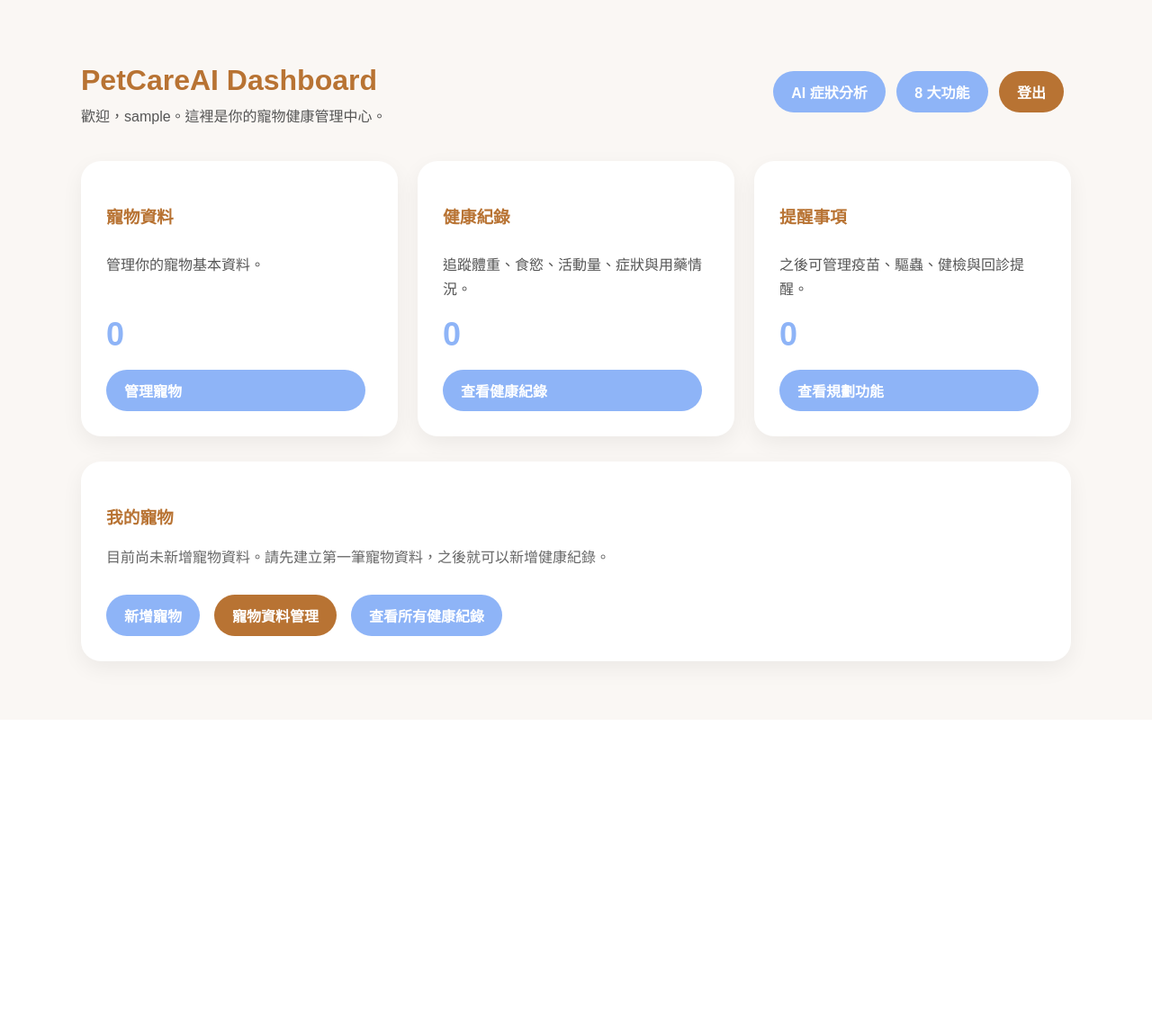
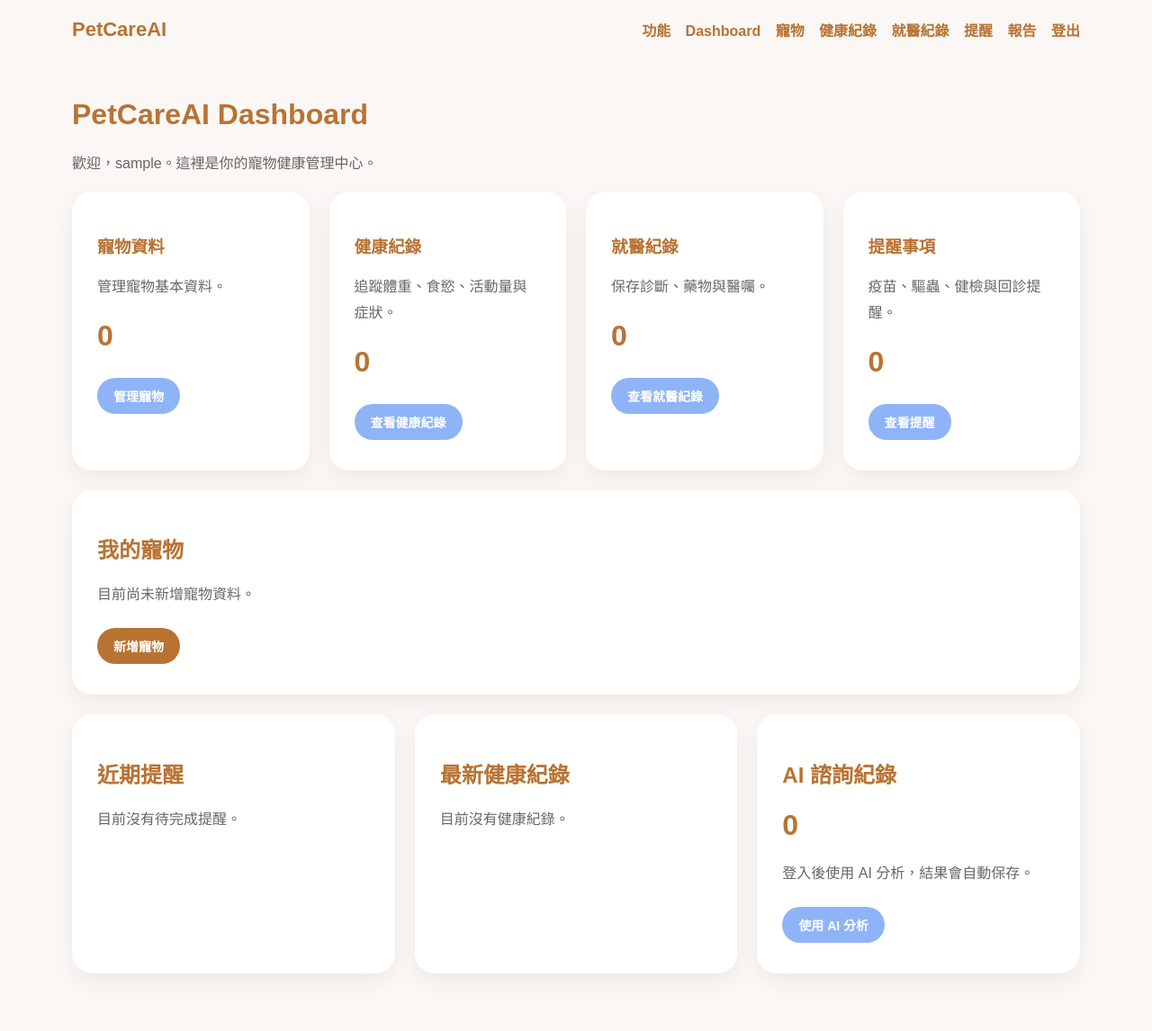
Before and after one commit to carol651104/PetCareAI, a Flask app: page /dashboard in a window 1280 px wide. Shown: the whole page at 90% size. Before the commit the page ends 756 px from the top, so only its background shows below. Run offline with Flask 3, Linux system fonts and the light colour scheme; the visitor is signed in with stand-in values (Sample User, id 1); data that the repository does not hold is empty.

Commit message:
Update dashboard.html

```diff
--- a/templates/dashboard.html
+++ b/templates/dashboard.html
@@ -1,220 +1,99 @@
-<!DOCTYPE html>
-<html lang="zh-Hant">
-<head>
-    <meta charset="UTF-8">
-    <title>Dashboard - PetCareAI</title>
+{% extends "base.html" %}
 
-    <style>
-        body {
-            margin: 0;
-            font-family: "Microsoft JhengHei", sans-serif;
-            background: #faf7f4;
-            color: #222;
-        }
+{% block title %}Dashboard - PetCareAI{% endblock %}
 
-        .container {
-            max-width: 1100px;
-            margin: auto;
-            padding: 50px 24px;
-        }
+{% block content %}
 
-        .topbar {
-            display: flex;
-            justify-content: space-between;
-            align-items: center;
-            margin-bottom: 34px;
-        }
+<h1>PetCareAI Dashboard</h1>
+<p class="muted">歡迎，{{ current_user.username }}。這裡是你的寵物健康管理中心。</p>
 
-        h1 {
-            color: #b87333;
-            margin-bottom: 8px;
-        }
-
-        h3 {
-            color: #b87333;
-        }
-
-        .subtitle {
-            color: #555;
-            line-height: 1.8;
-        }
-
-        .btn {
-            display: inline-block;
-            padding: 11px 20px;
-            background: #8eb4f7;
-            color: white;
-            border-radius: 999px;
-            text-decoration: none;
-            font-weight: bold;
-            margin-right: 8px;
-            margin-top: 8px;
-        }
-
-        .btn:hover {
-            background: #75a1ef;
-            color: white;
-        }
-
-        .btn-brown {
-            background: #b87333;
-        }
-
-        .btn-brown:hover {
-            background: #9f622c;
-        }
-
-        .grid {
-            display: grid;
-            grid-template-columns: repeat(3, 1fr);
-            gap: 22px;
-            margin-top: 28px;
-        }
-
-        .card {
-            background: white;
-            padding: 28px;
-            border-radius: 22px;
-            box-shadow: 0 8px 24px rgba(0,0,0,0.06);
-            min-height: 190px;
-            display: flex;
-            flex-direction: column;
-        }
-
-        .card h3 {
-            margin-bottom: 12px;
-        }
-
-        .card p {
-            line-height: 1.7;
-            color: #555;
-        }
-
-        .number {
-            font-size: 36px;
-            font-weight: bold;
-            color: #8eb4f7;
-            margin-top: auto;
-            margin-bottom: 10px;
-        }
-
-        .section {
-            background: white;
-            padding: 28px;
-            border-radius: 22px;
-            box-shadow: 0 8px 24px rgba(0,0,0,0.06);
-            margin-top: 28px;
-        }
-
-        .pet-list {
-            margin-top: 16px;
-            line-height: 1.9;
-        }
-
-        .pet-item {
-            background: #f6f8ff;
-            padding: 14px 18px;
-            border-radius: 14px;
-            margin-bottom: 10px;
-        }
-
-        .pet-item a {
-            color: #b87333;
-            font-weight: bold;
-            text-decoration: none;
-        }
-
-        .quick-actions {
-            margin-top: 18px;
-            display: flex;
-            flex-wrap: wrap;
-            gap: 8px;
-        }
-
-        .hint {
-            color: #666;
-            line-height: 1.8;
-        }
-
-        @media (max-width: 800px) {
-            .topbar {
-                display: block;
-            }
-
-            .grid {
-                grid-template-columns: 1fr;
-            }
-        }
-    </style>
-</head>
-
-<body>
-
-<div class="container">
-    <div class="topbar">
-        <div>
-            <h1>PetCareAI Dashboard</h1>
-            <div class="subtitle">
-                歡迎，{{ current_user.username }}。這裡是你的寵物健康管理中心。
-            </div>
-        </div>
-
-        <div>
-            <a class="btn" href="/">AI 症狀分析</a>
-            <a class="btn" href="/features">8 大功能</a>
-            <a class="btn btn-brown" href="/logout">登出</a>
-        </div>
-    </div>
-
-    <div class="grid">
+<div class="grid-4">
     <div class="card">
         <h3>寵物資料</h3>
-            <p>管理你的寵物基本資料。</p>
-            <div class="number">{{ pet_count }}</div>
+        <p class="muted">管理寵物基本資料。</p>
+        <h1>{{ pet_count }}</h1>
         <a class="btn" href="/pets">管理寵物</a>
     </div>
 
     <div class="card">
         <h3>健康紀錄</h3>
-            <p>追蹤體重、食慾、活動量、症狀與用藥情況。</p>
-            <div class="number">{{ total_health_records }}</div>
+        <p class="muted">追蹤體重、食慾、活動量與症狀。</p>
+        <h1>{{ total_health_records }}</h1>
         <a class="btn" href="/health-records">查看健康紀錄</a>
     </div>
 
     <div class="card">
+        <h3>就醫紀錄</h3>
+        <p class="muted">保存診斷、藥物與醫囑。</p>
+        <h1>{{ total_medical_records }}</h1>
+        <a class="btn" href="/medical-records">查看就醫紀錄</a>
+    </div>
+
+    <div class="card">
         <h3>提醒事項</h3>
-            <p>之後可管理疫苗、驅蟲、健檢與回診提醒。</p>
-            <div class="number">0</div>
-            <a class="btn" href="/features">查看規劃功能</a>
+        <p class="muted">疫苗、驅蟲、健檢與回診提醒。</p>
+        <h1>{{ total_reminders }}</h1>
+        <a class="btn" href="/reminders">查看提醒</a>
     </div>
 </div>
 
-    <div class="section">
-        <h3>我的寵物</h3>
+<div class="card">
+    <h2>我的寵物</h2>
 
     {% if pets %}
-            <div class="pet-list">
         {% for pet in pets %}
-                    <div class="pet-item">
-                        {{ pet.name }}｜{{ pet.species }}｜
-                        <a href="/pets/{{ pet.id }}">查看詳細資料</a>
-                        ｜<a href="/pets/{{ pet.id }}/health/add">新增健康紀錄</a>
+            <div class="record">
+                {{ pet.name }}｜{{ pet.species }}
+                <br>
+                <a class="btn" href="/pets/{{ pet.id }}">查看詳細資料</a>
+                <a class="btn btn-green" href="/pets/{{ pet.id }}/health/add">新增健康紀錄</a>
+                <a class="btn" href="/pets/{{ pet.id }}/medical/add">新增就醫紀錄</a>
+                <a class="btn btn-brown" href="/pets/{{ pet.id }}/reminder/add">新增提醒</a>
             </div>
         {% endfor %}
-            </div>
     {% else %}
-            <p class="hint">
-                目前尚未新增寵物資料。請先建立第一筆寵物資料，之後就可以新增健康紀錄。
-            </p>
+        <p class="muted">目前尚未新增寵物資料。</p>
     {% endif %}
 
-        <div class="quick-actions">
-            <a class="btn" href="/pets/add">新增寵物</a>
-            <a class="btn btn-brown" href="/pets">寵物資料管理</a>
-            <a class="btn" href="/health-records">查看所有健康紀錄</a>
+    <a class="btn btn-brown" href="/pets/add">新增寵物</a>
 </div>
+
+<div class="grid-3">
+    <div class="card">
+        <h2>近期提醒</h2>
+        {% if upcoming_reminders %}
+            {% for reminder in upcoming_reminders %}
+                <div class="record">
+                    {{ reminder.pet.name }}｜{{ reminder.reminder_type }}<br>
+                    日期：{{ reminder.reminder_date }}
+                </div>
+            {% endfor %}
+        {% else %}
+            <p class="muted">目前沒有待完成提醒。</p>
+        {% endif %}
+    </div>
+
+    <div class="card">
+        <h2>最新健康紀錄</h2>
+        {% if latest_health_records %}
+            {% for record in latest_health_records %}
+                <div class="record">
+                    {{ record.pet.name }}｜{{ record.record_date }}<br>
+                    體重：{{ record.weight or "未填寫" }} kg<br>
+                    食慾：{{ record.appetite or "未填寫" }}
+                </div>
+            {% endfor %}
+        {% else %}
+            <p class="muted">目前沒有健康紀錄。</p>
+        {% endif %}
+    </div>
+
+    <div class="card">
+        <h2>AI 諮詢紀錄</h2>
+        <h1>{{ total_ai_records }}</h1>
+        <p class="muted">登入後使用 AI 分析，結果會自動保存。</p>
+        <a class="btn" href="/">使用 AI 分析</a>
     </div>
 </div>
 
-</body>
-</html>
+{% endblock %}
```
Lines whose indentation alone changed are shown as unchanged.
